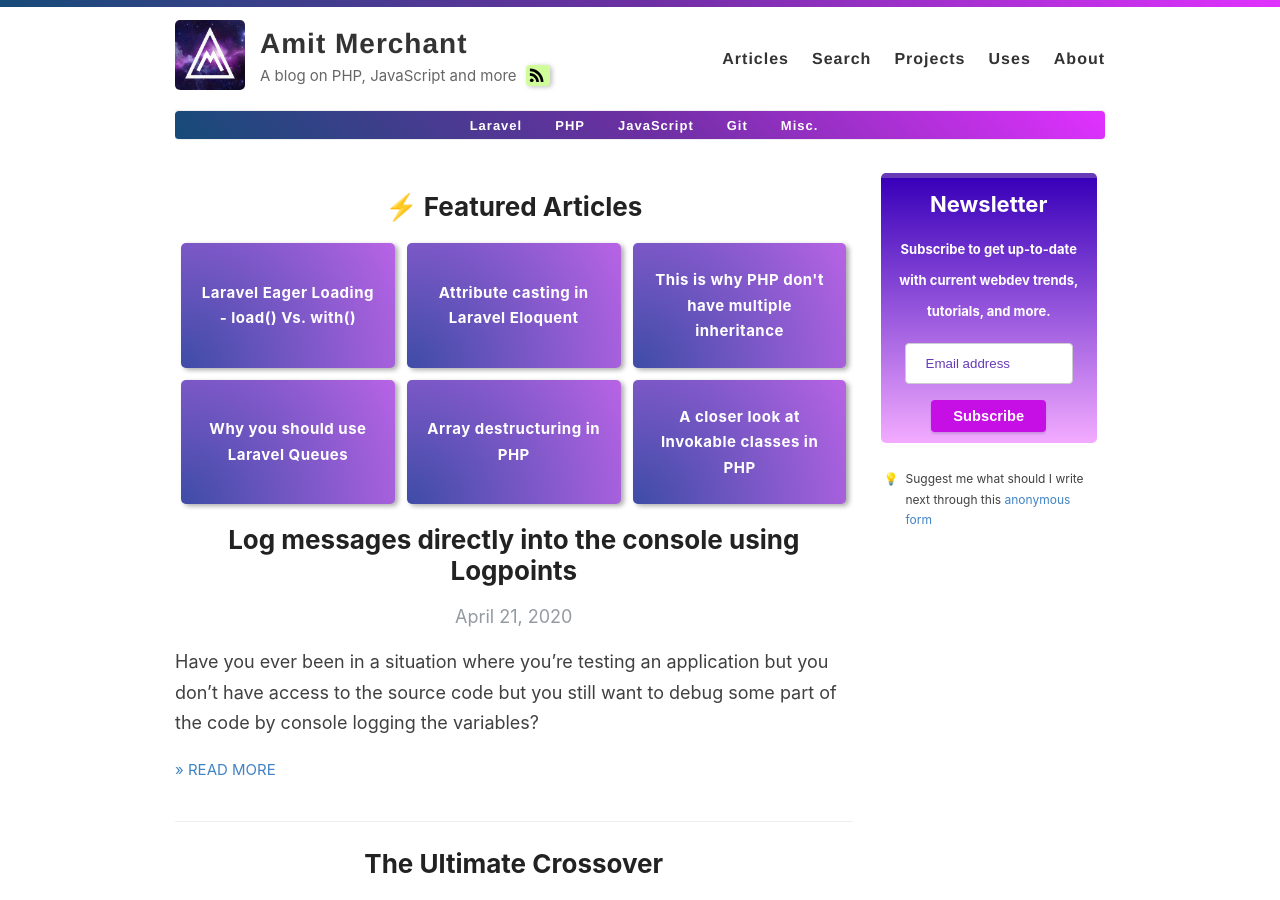
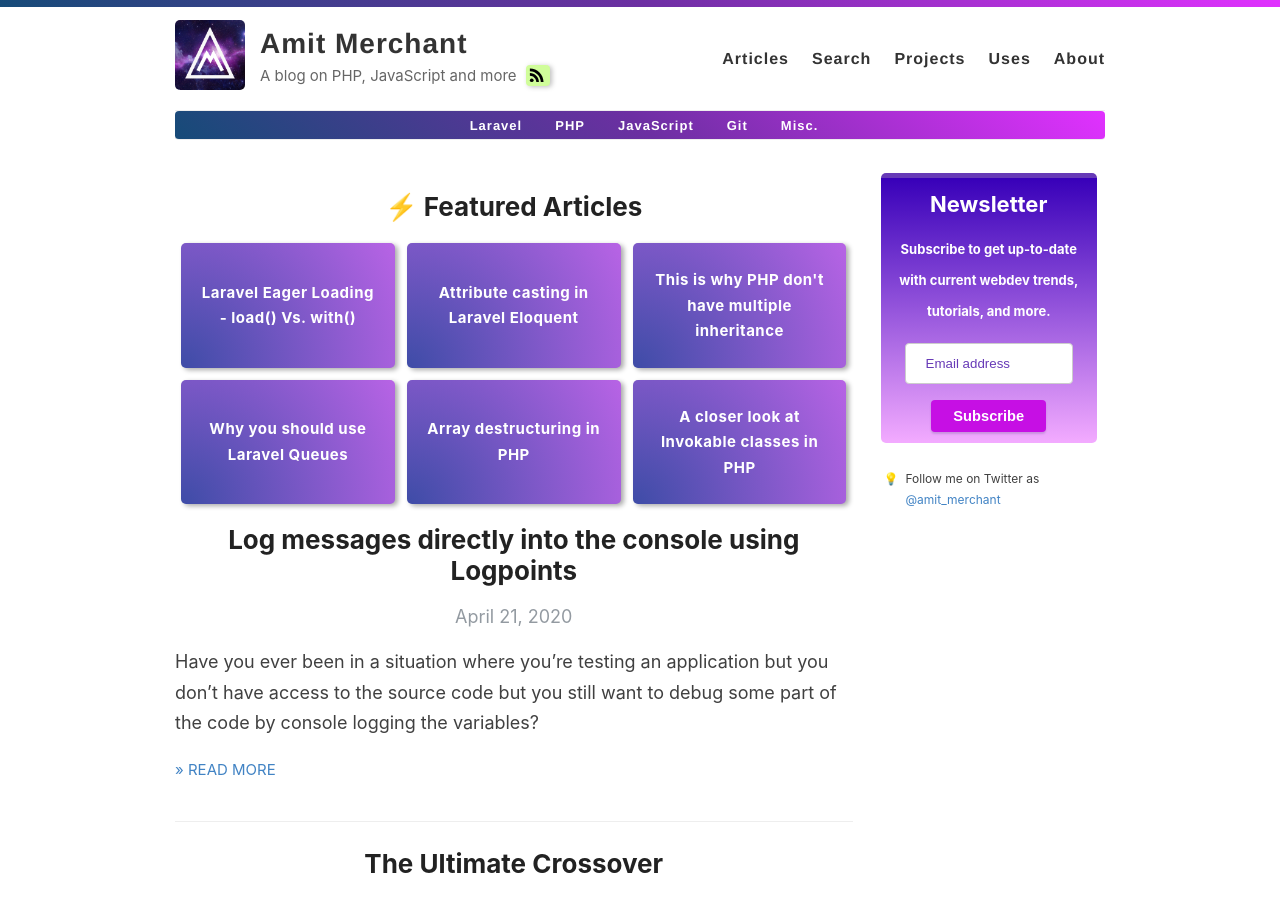
Before and after one commit to varunkumardev/amitmerchant1990.github.io, a Jekyll site: the page built from index.html, in a window 1280 px wide and 900 px high. Built offline with Jekyll 4.4.1, drawn with Linux system fonts in a browser that asks for light colours; the list of posts is cut into pages by our own code; comment, search, counter and statistics services are not loaded.

Commit message:
change sidebar text.

```diff
--- a/_includes/newsletter.html
+++ b/_includes/newsletter.html
@@ -8,7 +8,7 @@
 
 <div class="suggestion-container">
   <div class="additional-container">
-    <p>Suggest me what should I write next through this <a href="https://docs.google.com/forms/d/e/1FAIpQLSdJWJ96oWLi21VreaYO5c4ZgtNuOkAnZuKtCWJ_LTi1dOlgkw/viewform">anonymous form</a></p>
+    <p>Follow me on Twitter as <a href="https://twitter.com/amit_merchant">@amit_merchant</a></p>
   </div>
 </div>
 
```
